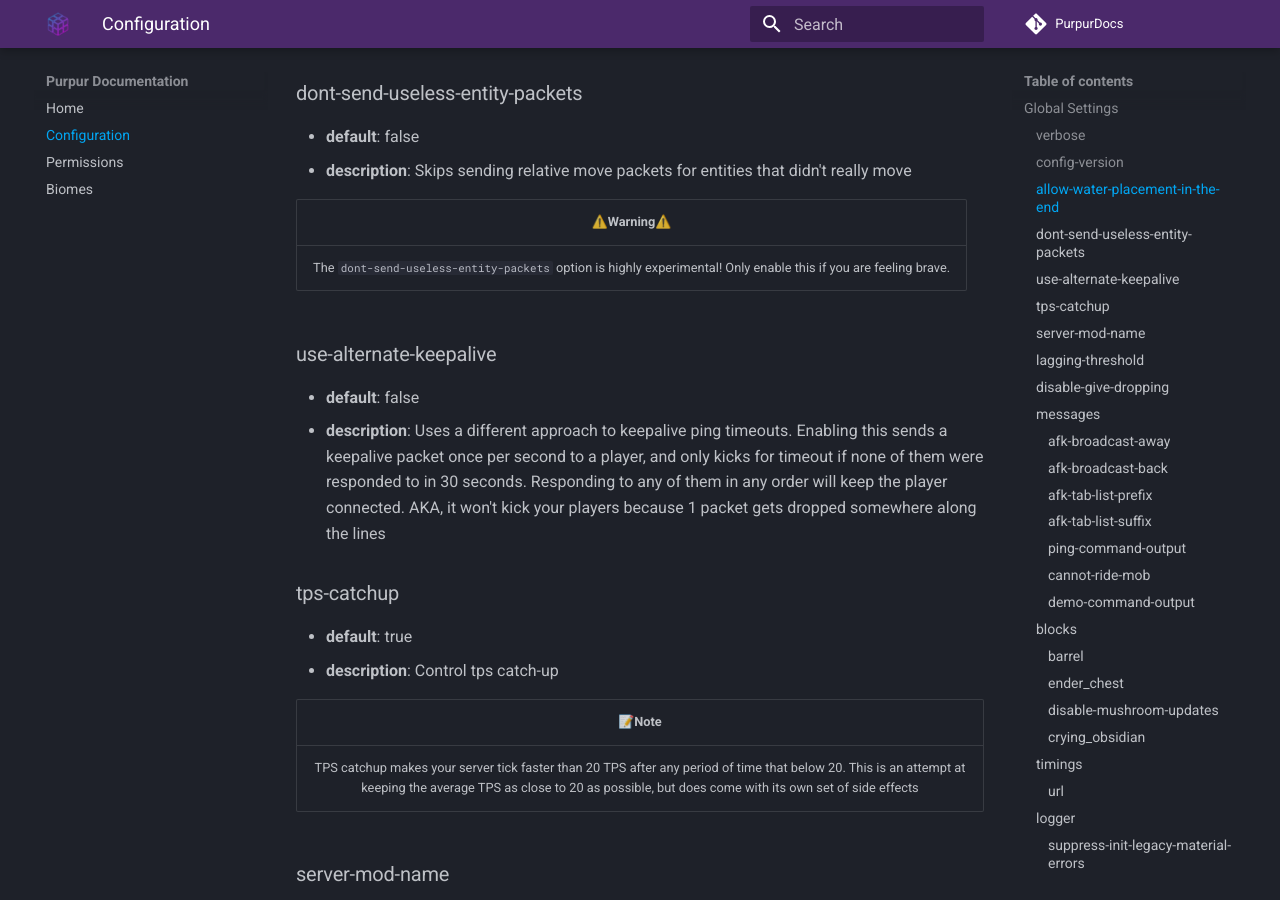
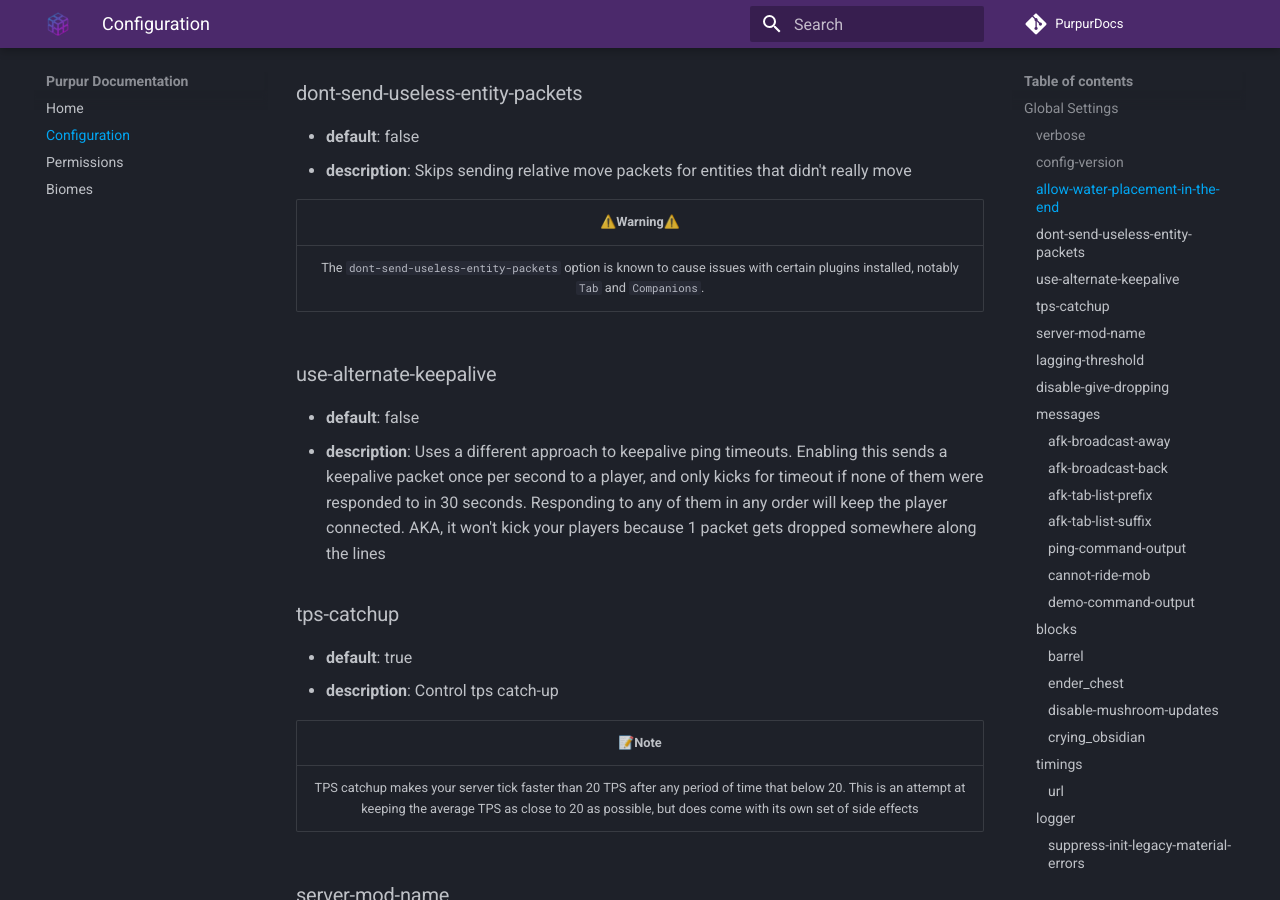
Before and after one commit to PurpurMC/PurpurDocs, an MkDocs documentation site: the page built from docs/Configuration.md, in a window 1280 px wide and 900 px high, scrolled down 1041 px. Built offline with MkDocs 1.6.1 and Material for MkDocs 9.7.7, drawn with Linux system fonts in a browser that asks for light colours; comment, search, counter and statistics services are not loaded.

Commit message:
change warning message for dont-send-useless-entity-packets

```diff
--- a/docs/Configuration.md
+++ b/docs/Configuration.md
@@ -37,7 +37,7 @@ Global settings affect all worlds on the server as well as the core server funct
 
 | ⚠️**Warning**⚠️ |
 | :----------: |
-| The `dont-send-useless-entity-packets` option is highly experimental! Only enable this if you are feeling brave. |
+| The `dont-send-useless-entity-packets` option is known to cause issues with certain plugins installed, notably `Tab` and `Companions`. |
 
 ### use-alternate-keepalive
 
```
